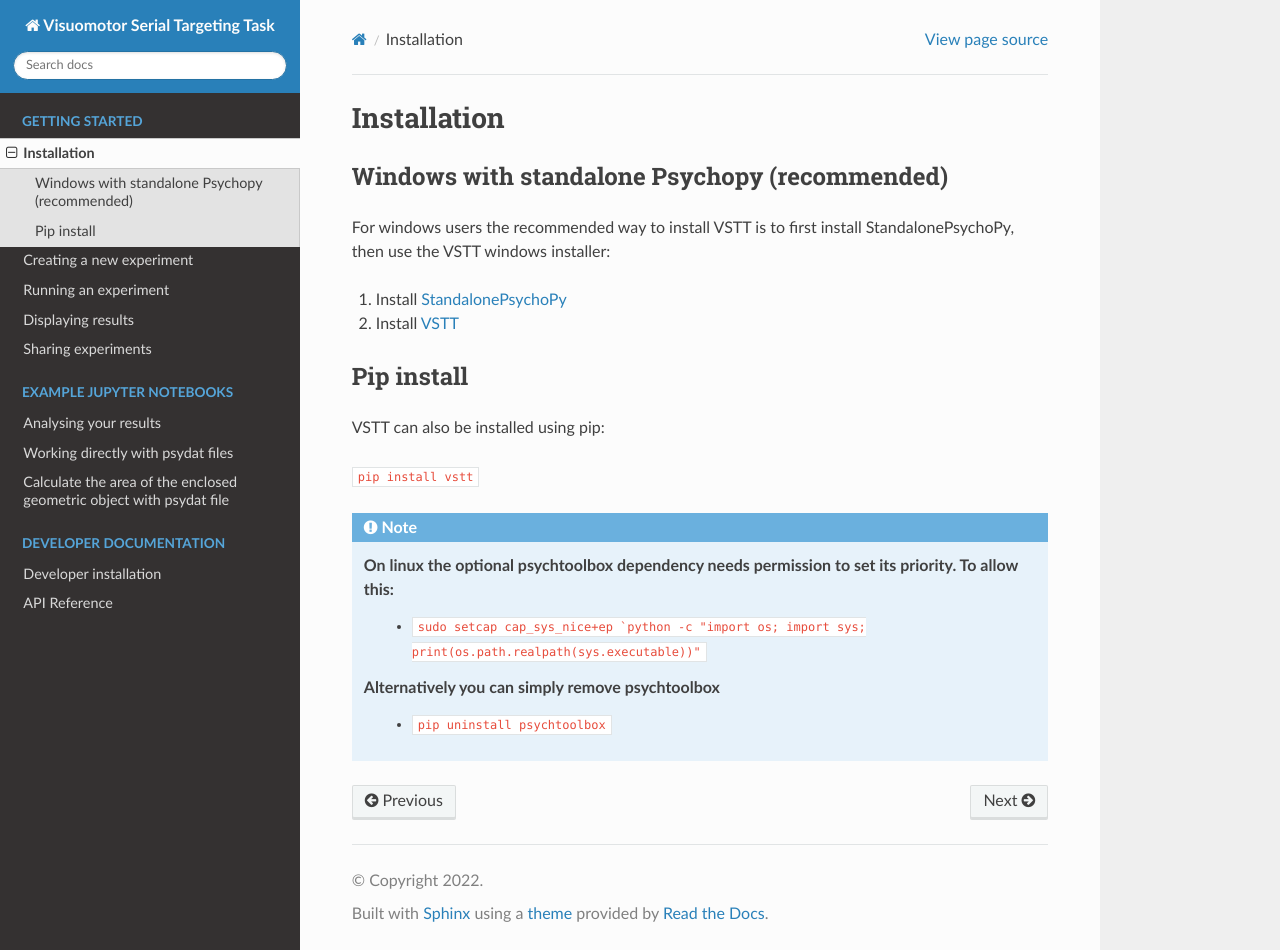
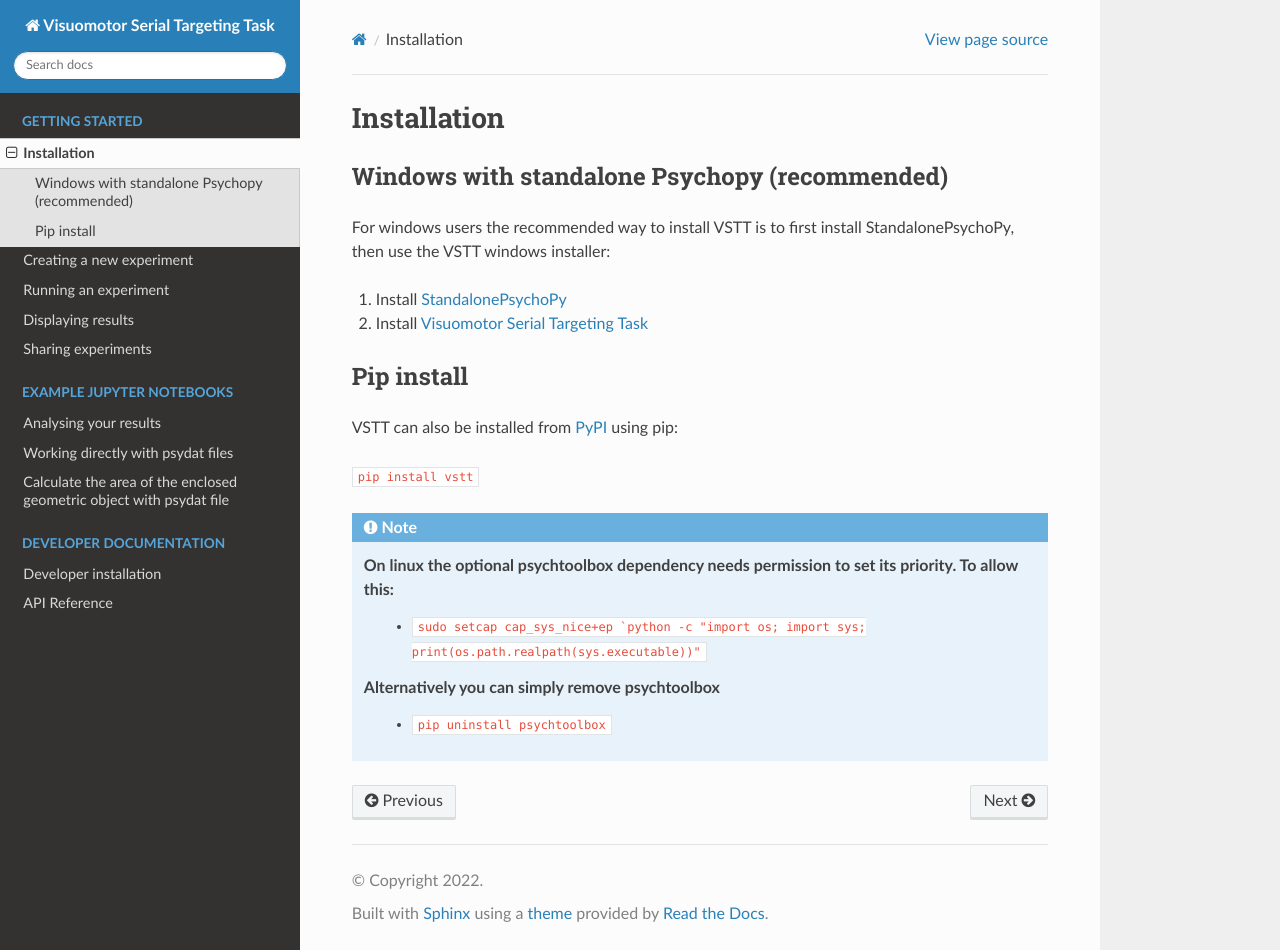
Before and after one commit to ssciwr/vstt, a Sphinx documentation site: the page built from docs/quickstart/install.rst, in a window 1280 px wide and 950 px high. Built offline with Sphinx 7.4.7 and the Read the Docs theme 2.0.0, drawn with Linux system fonts in a browser that asks for light colours.

Commit message:
Update CI release process
- Create windows installer on tagged commit and add to github release
- Always build pypi/windows installer but only upload on tagged commits
- Remove "latest" tag release of windows installer
- Update docs to point to latest tagged release of windows installer
- bump version to 0.26.0

```diff
--- a/docs/quickstart/install.rst
+++ b/docs/quickstart/install.rst
@@ -8,12 +8,12 @@
 first install StandalonePsychoPy, then use the VSTT windows installer:
 
 1. Install `StandalonePsychoPy <https://github.com/psychopy/psychopy/releases/download/2023.1.2/StandalonePsychoPy-2023.1.2-win64.exe>`_
-2. Install `VSTT <https://github.com/ssciwr/vstt/releases/download/latest/vstt-windows-installer.exe>`_
+2. Install `Visuomotor Serial Targeting Task <https://github.com/ssciwr/vstt/releases/latest/download/vstt-windows-installer.exe>`_
 
 Pip install
 -----------
 
-VSTT can also be installed using pip:
+VSTT can also be installed from `PyPI <https://pypi.org/project/vstt>`_ using pip:
 
 ``pip install vstt``
 
--- a/src/vstt/__init__.py
+++ b/src/vstt/__init__.py
@@ -5,4 +5,4 @@
     "__version__",
 ]
 
-__version__ = "0.25.0"
+__version__ = "0.26.0"
```
Also changed, not shown: README.md (+1 -1 lines), 4 other files.
